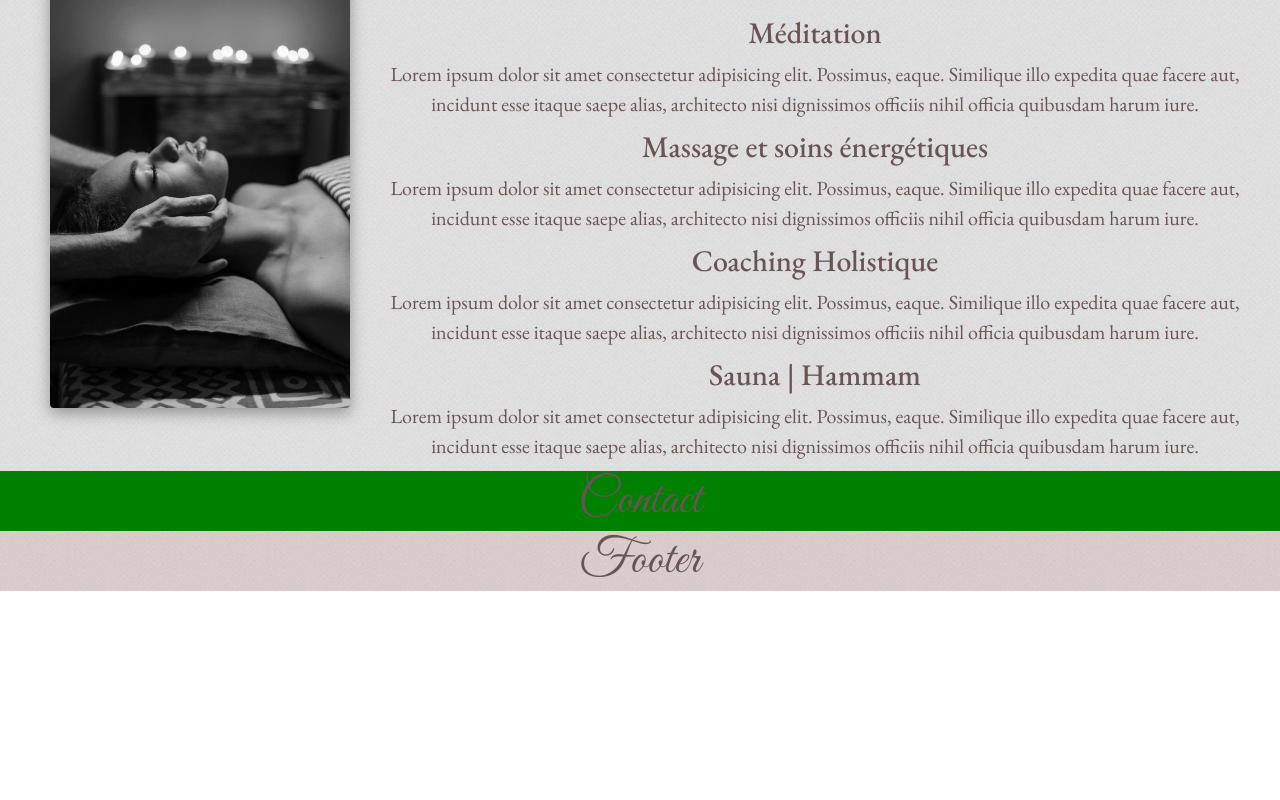
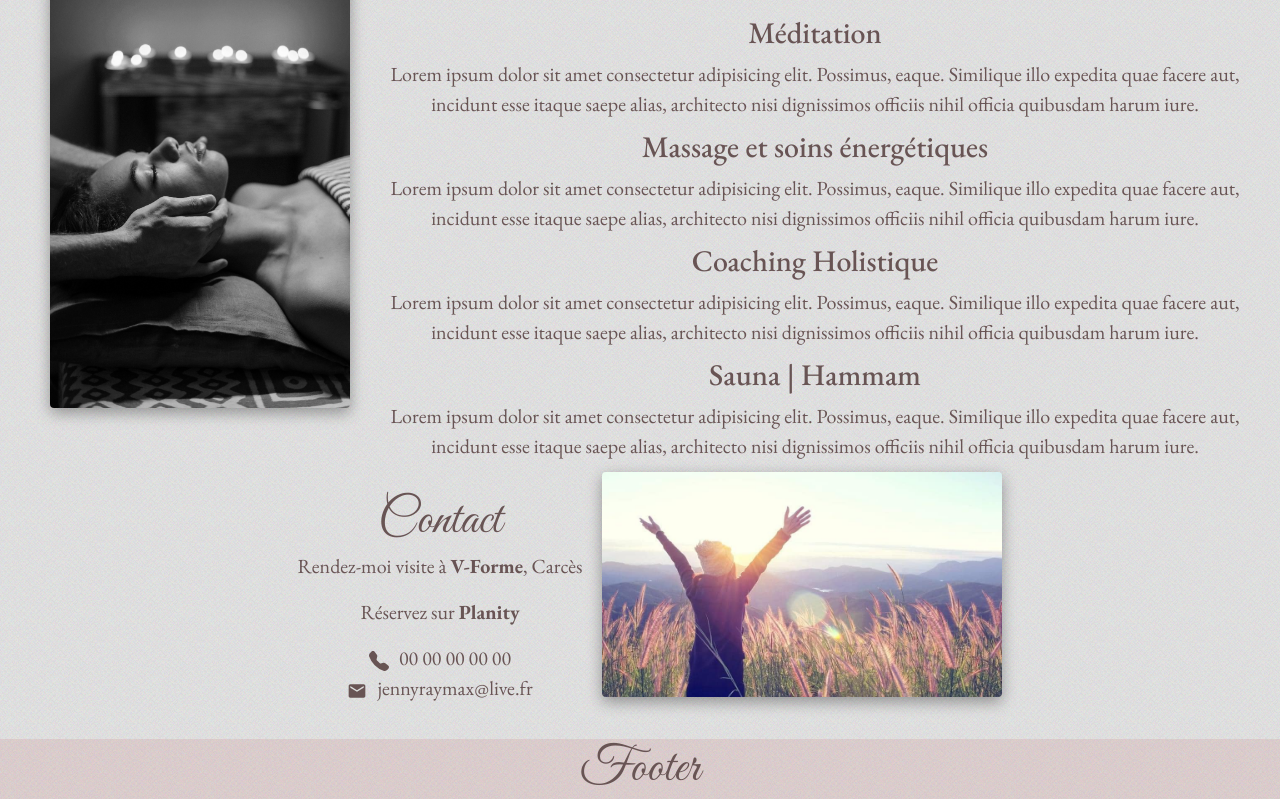
Before and after one commit to GeorginaMudditt/JennyYoga, a React (Vite) app: page / in a window 1280 px wide. Shown: the part 2234-3034 px from the top of the page. Before the commit the page ends 2826 px from the top, so only its background shows below. Built offline with nearby package versions, Linux system fonts and the light colour scheme; a web font is replaced by a local one.

Commit message:
add content to contact section, modify custom hook for h1 scroll effect

```diff
--- a/src/Contact.css
+++ b/src/Contact.css
@@ -1,3 +1,27 @@
 .Contact {
-  background-color: green;
+  display: flex;
+  align-items: center;
+  justify-content: center;
 }
+
+.Contact .freedom {
+  width: 400px;
+  border-radius: 4px;
+  margin-top: -40px;
+  box-shadow: rgba(0, 0, 0, 0.35) 0px 5px 15px;
+}
+
+.Contact .contact-text {
+  padding: 20px;
+}
+
+.Contact a {
+  text-decoration: none;
+  color: #685454;
+  font-weight: 700;
+  cursor: pointer;
+}
+
+.Contact .contact-icon {
+  margin-right: 10px;
+}
--- a/src/Contact.tsx
+++ b/src/Contact.tsx
@@ -1,11 +1,39 @@
 import "./App.css";
 import "./Contact.css";
+import freedom from "./assets/freedom.jpg";
+import { BsFillTelephoneFill } from "react-icons/bs";
+import { MdEmail } from "react-icons/md";
 
 function Contact() {
   return (
     <>
       <div className="Contact">
-        <h1>Contact</h1>
+        <div className="contact-text">
+          <h1>Contact</h1>
+          <p className="contact-details">
+            Rendez-moi visite à{" "}
+            <a href="https://v-forme.fr/" target="_blank" rel="noreferrer">
+              V-Forme
+            </a>
+            , Carcès
+          </p>
+          <p className="contact-details">
+            Réservez sur{" "}
+            <a href="https://www.planity.com/" target="_blank" rel="noreferrer">
+              Planity
+            </a>
+          </p>
+          <p className="contact-details">
+            <BsFillTelephoneFill className="contact-icon" />
+            00 00 00 00 00
+            <br />
+            <MdEmail className="contact-icon" />
+            jennyraymax@live.fr
+          </p>
+        </div>
+        <div className="contact-image">
+          <img className="freedom" src={freedom} alt="freedom in nature" />
+        </div>
       </div>
     </>
   );
--- a/src/hooks/useScrollAnimation.tsx
+++ b/src/hooks/useScrollAnimation.tsx
@@ -8,6 +8,8 @@ export const useScrollAnimation = () => {
         const rect = h1.getBoundingClientRect();
         if (rect.top < window.innerHeight && rect.bottom > 0) {
           h1.classList.add("visible");
+        } else {
+          h1.classList.remove("visible");
         }
       });
     };
```
Also changed, not shown: src/assets/freedom.jpg (added).
